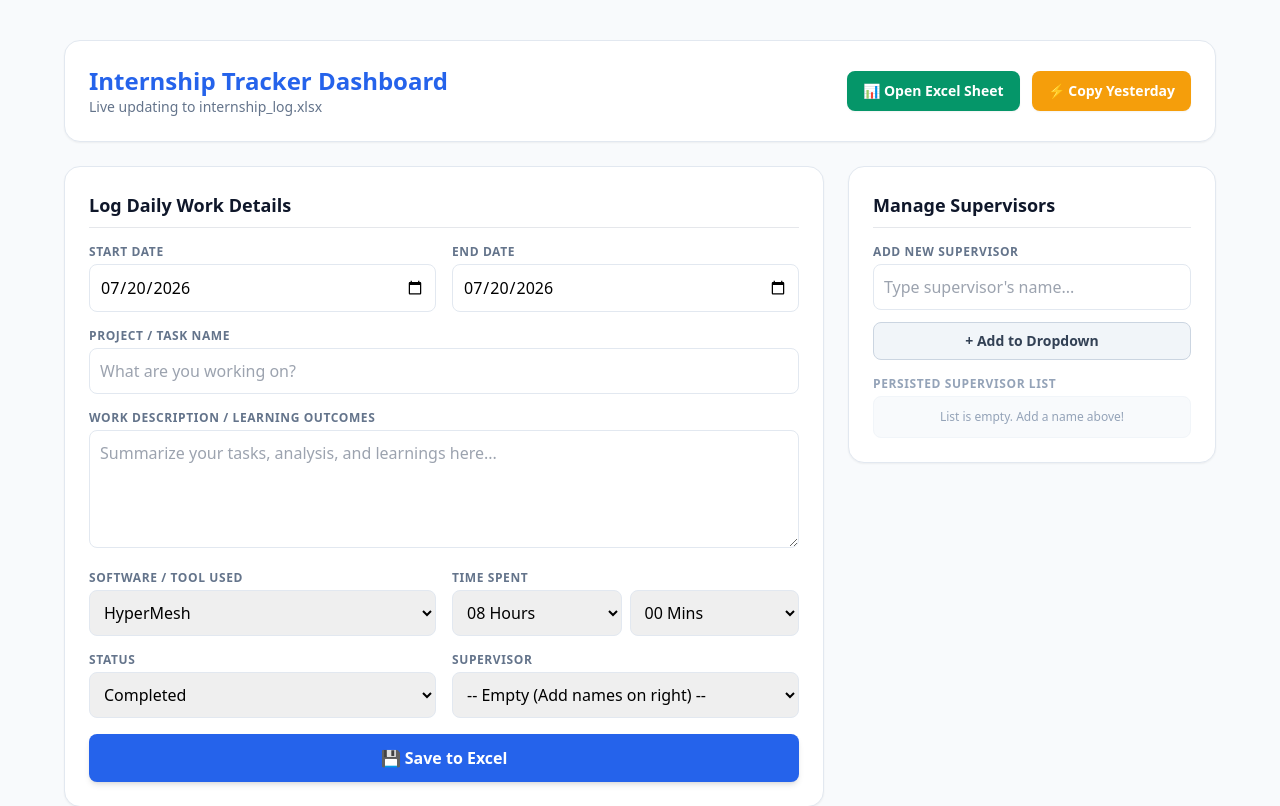
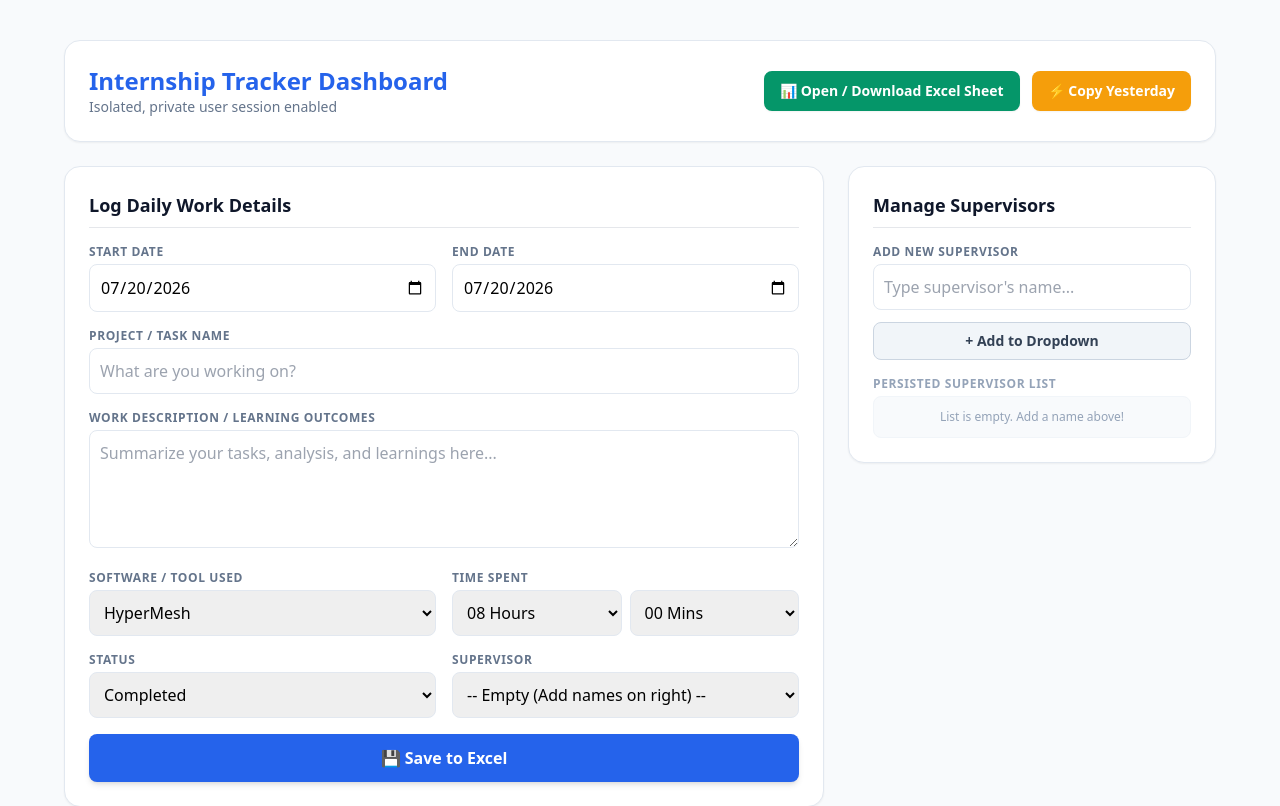
Before and after one commit to Amansayyed0108/intership_tracker.02, a Flask app: page / in a window 1280 px wide. Shown: the top 806 px of the page. Run offline with Flask 3, Linux system fonts and the light colour scheme; some libraries are stand-ins or nearby versions.

Commit message:
Update index.html

```diff
--- a/templates/index.html
+++ b/templates/index.html
@@ -14,11 +14,11 @@
     <header class="flex flex-col sm:flex-row justify-between items-start sm:items-center bg-white p-6 rounded-2xl border border-slate-200 shadow-sm gap-4">
         <div>
             <h1 class="text-2xl font-bold text-blue-600">Internship Tracker Dashboard</h1>
-            <p class="text-sm text-slate-500">Live updating to internship_log.xlsx</p>
+            <p class="text-sm text-slate-500">Isolated, private user session enabled</p>
         </div>
         <div class="flex flex-wrap gap-3">
             <button type="button" onclick="openExcelSheet()" class="inline-flex items-center gap-2 bg-emerald-600 hover:bg-emerald-700 text-white font-semibold text-sm px-4 py-2.5 rounded-lg shadow-sm transition">
-                📊 Open Excel Sheet
+                📊 Open / Download Excel Sheet
             </button>
             <button type="button" onclick="copyYesterday()" class="inline-flex items-center gap-2 bg-amber-500 hover:bg-amber-600 text-white font-semibold text-sm px-4 py-2.5 rounded-lg shadow-sm transition">
                 ⚡ Copy Yesterday
@@ -37,7 +37,6 @@
             </div>
 
             <form action="/save" method="POST" id="log-form" class="space-y-4">
-                <!-- Hidden input to determine if we are editing an existing row -->
                 <input type="hidden" id="row_index" name="row_index" value="">
 
                 <!-- Dates -->
@@ -163,7 +162,7 @@
                         {% for sup in supervisors %}
                             <div class="p-2.5 text-sm text-slate-700 font-medium px-4 flex justify-between items-center group">
                                 <span>{{ sup }}</span>
-                                <form action="/delete/supervisor/{{ sup }}" method="POST" onsubmit="return confirm('Delete supervisor \'{{ sup }}\'?');">
+                                <form action="/delete/supervisor/{{ sup|urlencode }}" method="POST" onsubmit="return confirm('Delete supervisor \'{{ sup }}\'?');">
                                     <button type="submit" class="text-rose-500 hover:text-rose-700 text-xs font-bold opacity-70 hover:opacity-100 transition">Remove</button>
                                 </form>
                             </div>
@@ -239,7 +238,6 @@
 
 </div>
 
-<!-- JavaScript Helper Logics -->
 <script>
     const todayStr = new Date().toISOString().split('T')[0];
 
@@ -261,10 +259,8 @@
         document.getElementById('cancel-edit-btn').classList.add('hidden');
     }
 
-    // Set initial configuration
     resetLogForm();
 
-    // Utility function to convert DD/MM/YYYY text strings securely into HTML standard YYYY-MM-DD
     function parseToInputDate(dateStr) {
         if (!dateStr || dateStr === "None" || dateStr.trim() === "" || dateStr.trim() === "-") return null;
 
@@ -294,7 +290,7 @@
         const task = row.querySelector('.data-task').innerText.trim();
         const desc = row.querySelector('.data-desc').getAttribute('title') || row.querySelector('.data-desc').innerText.trim();
         const tool = row.querySelector('.data-tool').innerText.trim();
-        const rawTime = row.querySelector('.data-hours').innerText.trim(); // "HH:MM"
+        const rawTime = row.querySelector('.data-hours').innerText.trim();
         const status = row.querySelector('.data-status').getAttribute('data-value').trim();
         const supervisor = row.querySelector('.data-supervisor').innerText.trim();
 
@@ -326,15 +322,16 @@
     }
 
     function openExcelSheet() {
-        // Dynamically catches your Render live URL
         const currentDomain = window.location.origin;
         const absoluteFileUrl = `${currentDomain}/open_excel`;
 
-        // Formats into Microsoft Web Viewer cleanly
-        const webExcelUrl = `https://view.officeapps.live.com/op/view.aspx?src=${encodeURIComponent(absoluteFileUrl)}`;
-
-        // Fires it up in a secure new browser window
-        window.open(webExcelUrl, '_blank');
+        // Formats into Microsoft Web Viewer cleanly, fallback to direct download if locally hosted
+        if (currentDomain.includes("localhost") || currentDomain.includes("127.0.0.1")) {
+            window.open(absoluteFileUrl, '_blank');
+        } else {
+            const webExcelUrl = `https://view.officeapps.live.com/op/view.aspx?src=${encodeURIComponent(absoluteFileUrl)}`;
+            window.open(webExcelUrl, '_blank');
+        }
     }
 
     async function copyYesterday() {
```
